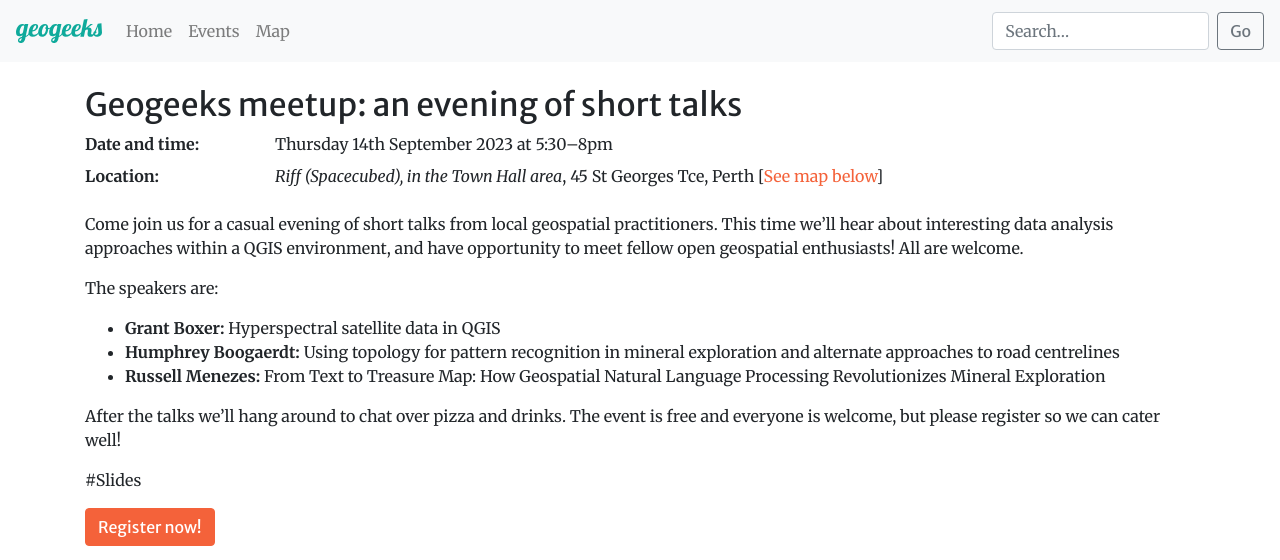
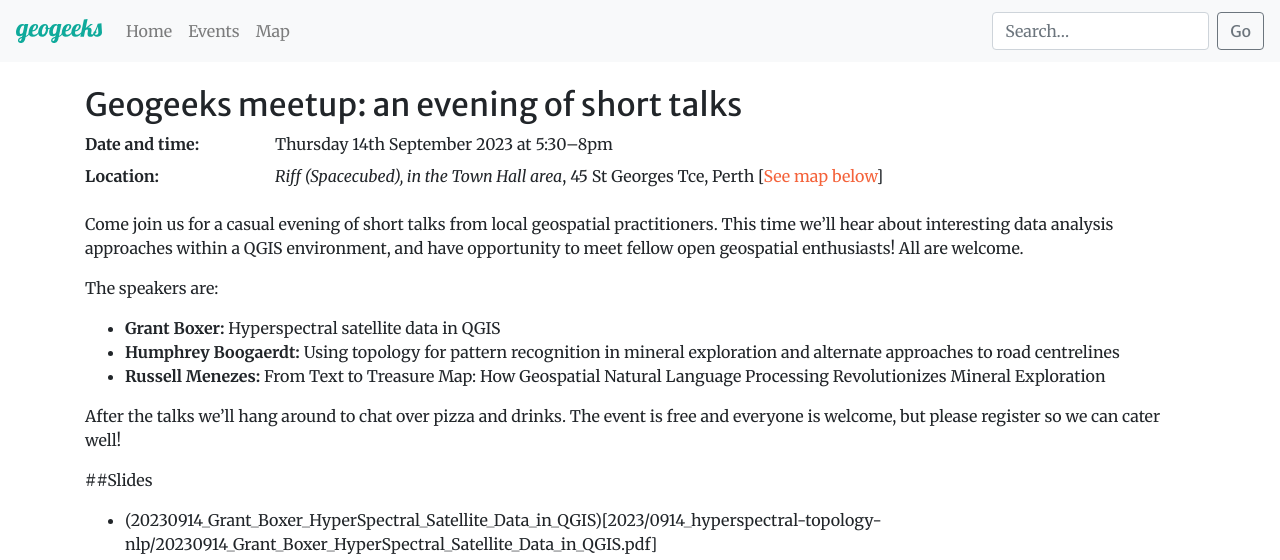
Before and after one commit to geogeeks-au/geogeeks-au.github.io, a Jekyll site: the page built from 2023/0914_hyperspectral-topology.md, in a window 1280 px wide, cut to the strip 0-560 px from the top of the page. Built offline with Jekyll 4.4.1, drawn with Linux system fonts in a browser that asks for light colours; comment, search, counter and statistics services are not loaded.

Commit message:
preso link

```diff
--- a/2023/0914_hyperspectral-topology.md
+++ b/2023/0914_hyperspectral-topology.md
@@ -25,4 +25,5 @@
 
 After the talks we'll hang around to chat over pizza and drinks. The event is free and everyone is welcome, but please register so we can cater well!
 
-#Slides
+##Slides
+* (20230914_Grant_Boxer_HyperSpectral_Satellite_Data_in_QGIS)[2023/0914_hyperspectral-topology-nlp/20230914_Grant_Boxer_HyperSpectral_Satellite_Data_in_QGIS.pdf]
```
